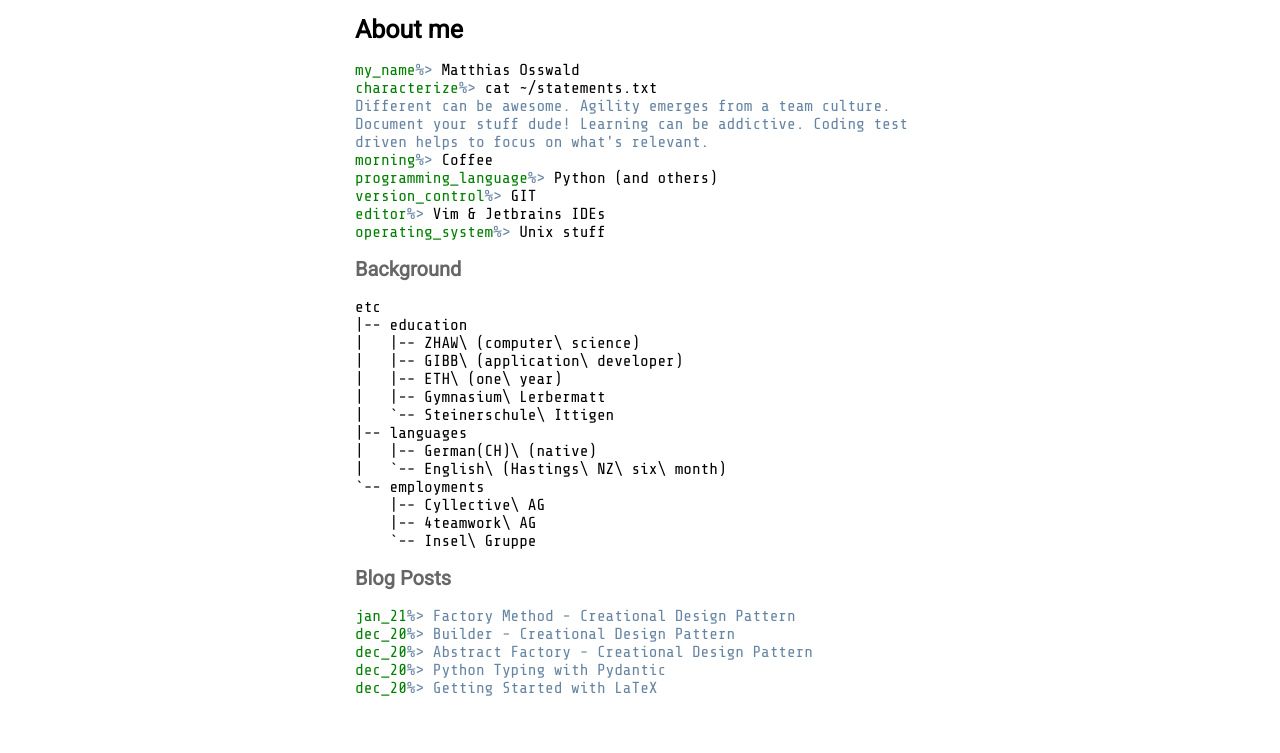
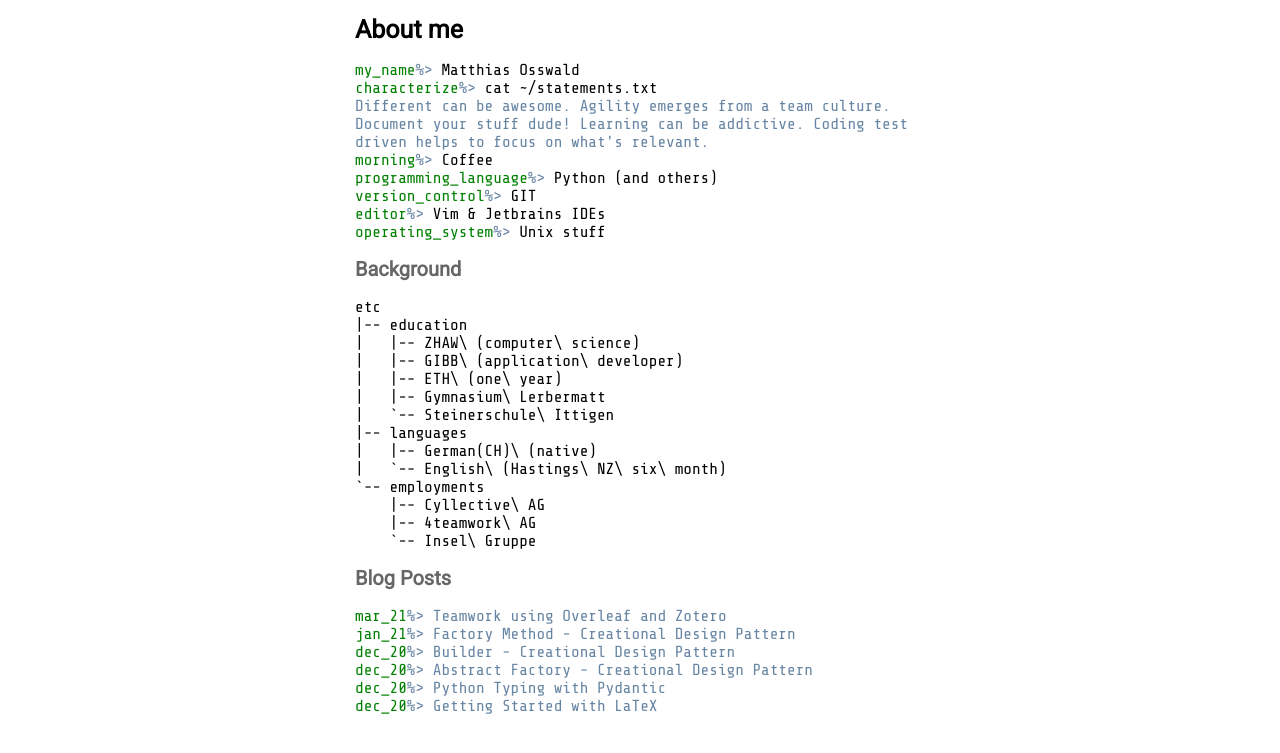
Before and after one commit to busykoala/latex2website, a plain HTML site: page index.html in a window 1280 px wide. Shown: the part 253-1006 px from the top of the page. Drawn offline with nearby package versions, Linux system fonts and the light colour scheme.

Commit message:
Add Overleaf/Zotero blog.

```diff
--- a/index.html
+++ b/index.html
@@ -88,6 +88,9 @@
       <h2>Blog Posts</h2>
       <p class="text-mono">
 
+        <span class="text-color-green">mar_21</span><span class="text-color-blue">%></span>
+        <a href="./out/overleaf_zotero.html">Teamwork using Overleaf and Zotero</a><br>
+
         <span class="text-color-green">jan_21</span><span class="text-color-blue">%></span>
         <a href="./out/factory_method.html">Factory Method - Creational Design Pattern</a><br>
 
```
Also changed, not shown: 1 other file.
